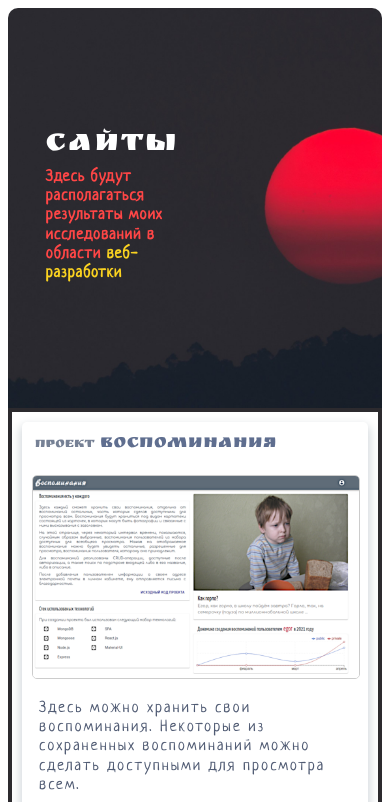
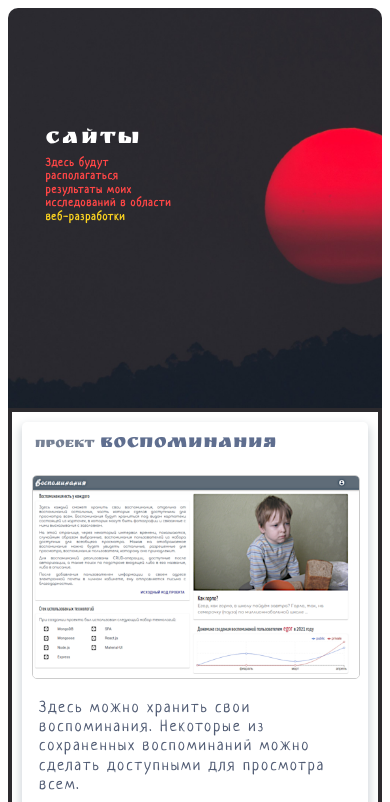
Before and after one commit to ruslalsur/landing, a plain HTML site: page index.html in a window 390 px wide. Shown: the top 802 px of the page. Drawn offline with Linux system fonts and the light colour scheme.

Commit message:
decrease header block font size

```diff
--- a/css/_header.css
+++ b/css/_header.css
@@ -15,7 +15,7 @@
 
 .lable__title {
   color: rgb(255, 255, 255);
-  font-size: 3rem;
+  font-size: 2.3rem;
   font-family: 'Ruslan Display';
   letter-spacing: 3px;
   margin-bottom: 10px;
@@ -25,7 +25,7 @@
   font-family: 'Neucha';
   color: rgb(255, 70, 70);
   font-weight: 700;
-  font-size: 1.15rem;
+  font-size: 1rem;
   letter-spacing: 2px;
   line-height: 1.4;
 }
@@ -36,7 +36,7 @@
 
 @media (max-width: 600px) {
   .lable__title {
-    font-size: 2rem;
+    font-size: 1.4rem;
     font-family: 'Ruslan Display';
     letter-spacing: 2px;
     margin-bottom: 5px;
@@ -46,7 +46,7 @@
     font-family: 'Neucha';
     color: rgb(255, 70, 70);
     font-weight: 700;
-    font-size: 1rem;
+    font-size: 0.7rem;
     letter-spacing: 1px;
     line-height: 1.2;
   }
```
